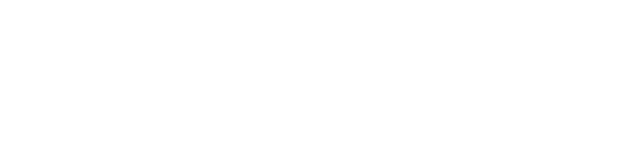
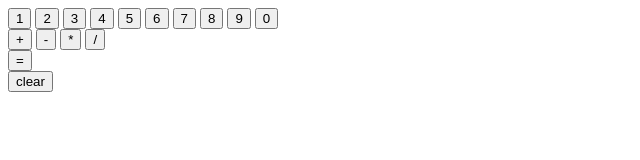
Before and after one commit to kimbambala/calculator, a plain HTML site: page index.html in a window 1280 px wide. Shown: the whole page, without its empty margins (0-640 px from the left). Drawn offline with Linux system fonts and the light colour scheme.

Commit message:
different buttons have been created

```diff
--- a/index.html
+++ b/index.html
@@ -8,7 +8,33 @@
     <link rel="stylesheet" href="style.css">
 </head>
 <body>
+<div class="container">
+    <div class="digits">
+        <button class="one">1</button>
+        <button class="two">2</button>
+        <button class="three">3</button>
+        <button class="four">4</button>
+        <button class="five">5</button>
+        <button class="six">6</button>
+        <button class="seven">7</button>
+        <button class="eight">8</button>
+        <button class="nine">9</button>
+        <button class="zero">0</button>
+    </div>
+    <div class="operators">
+        <button class="add">+</button>
+        <button class="substract">-</button>
+        <button class="multiply">*</button>
+        <button class="divide">/</button>
+    </div>
+    <div class="equals">
+        <button class="equal">=</button>
+    </div>
+    <button class="clear">clear</button>
 
+
+
+</div>
 
 
 <script src="script.js"></script>
```
